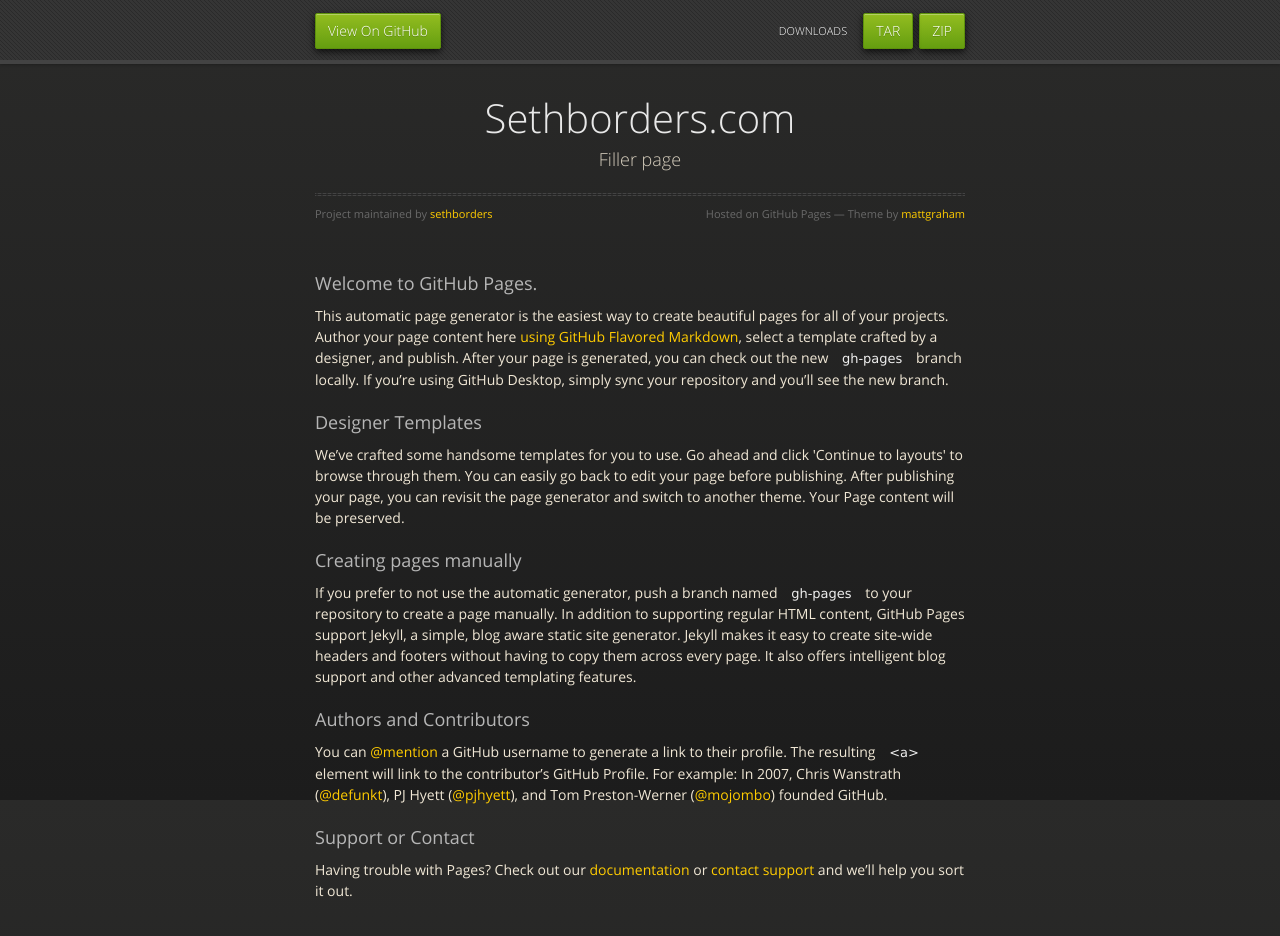
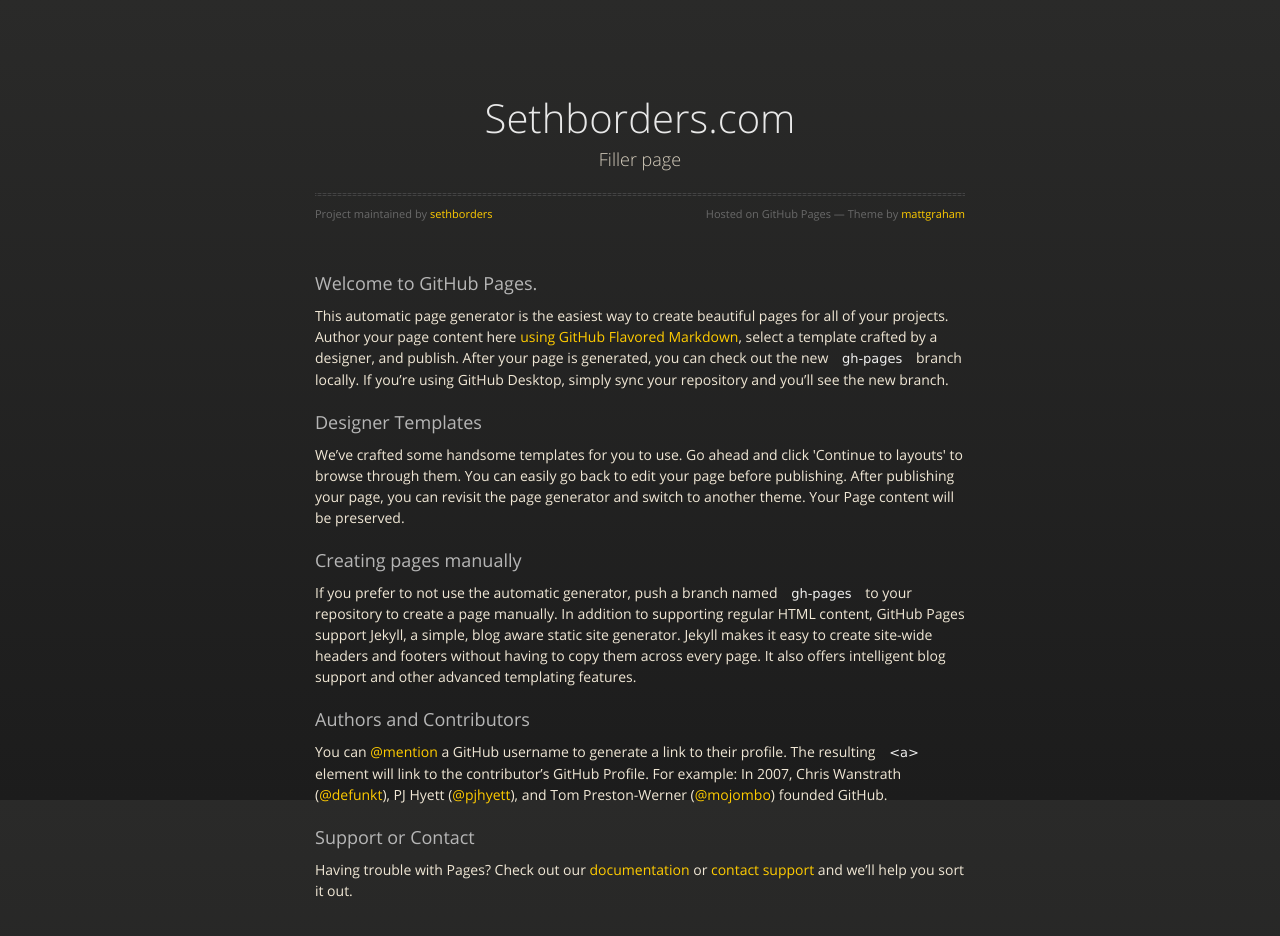
Before and after one commit to sethborders/sethborders.com, a plain HTML site: page index.html in a window 1280 px wide. Drawn offline with nearby package versions, Linux system fonts and the light colour scheme.

Commit message:
remove download header

```diff
--- a/index.html
+++ b/index.html
@@ -18,14 +18,6 @@
 
   </head>
   <body>
-      <div id="header">
-        <nav>
-          <li class="fork"><a href="https://github.com/sethborders/sethborders.com">View On GitHub</a></li>
-          <li class="downloads"><a href="https://github.com/sethborders/sethborders.com/zipball/master">ZIP</a></li>
-          <li class="downloads"><a href="https://github.com/sethborders/sethborders.com/tarball/master">TAR</a></li>
-          <li class="title">DOWNLOADS</li>
-        </nav>
-      </div><!-- end header -->
 
     <div class="wrapper">
 
```
